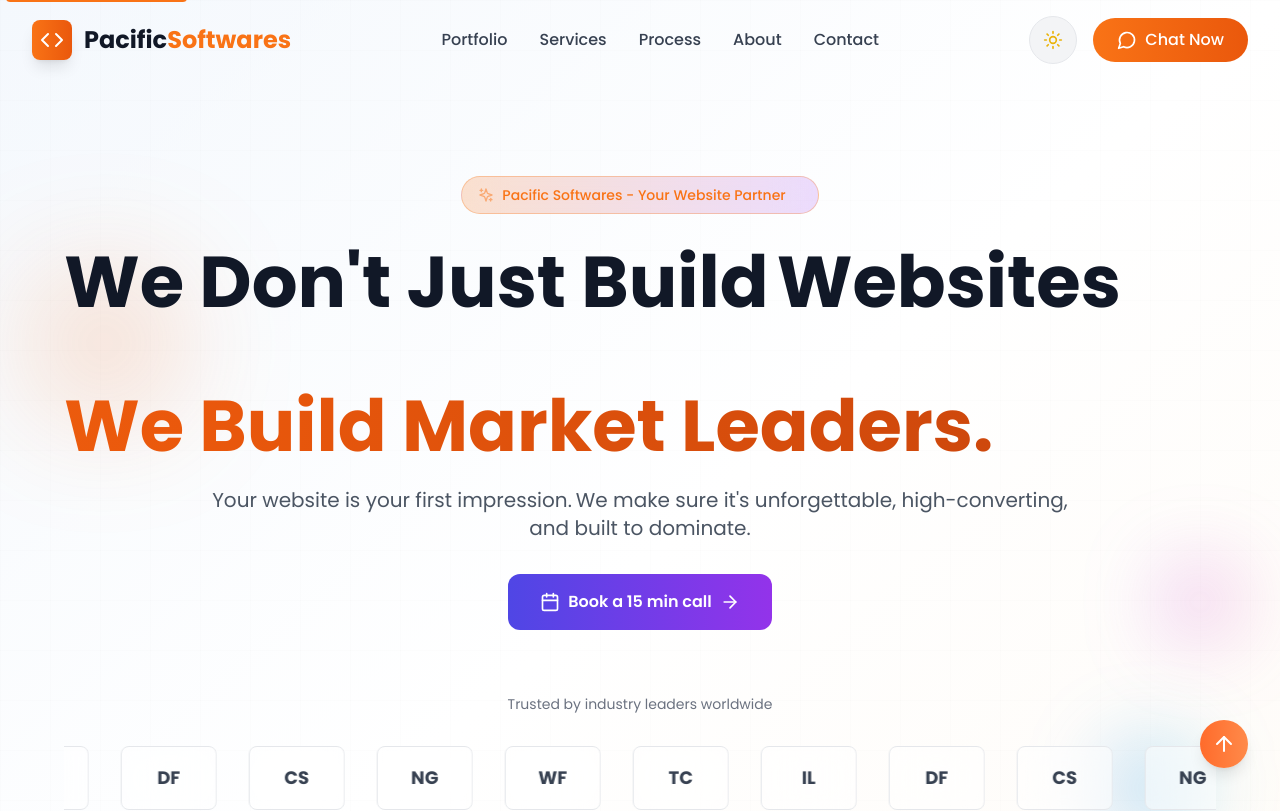
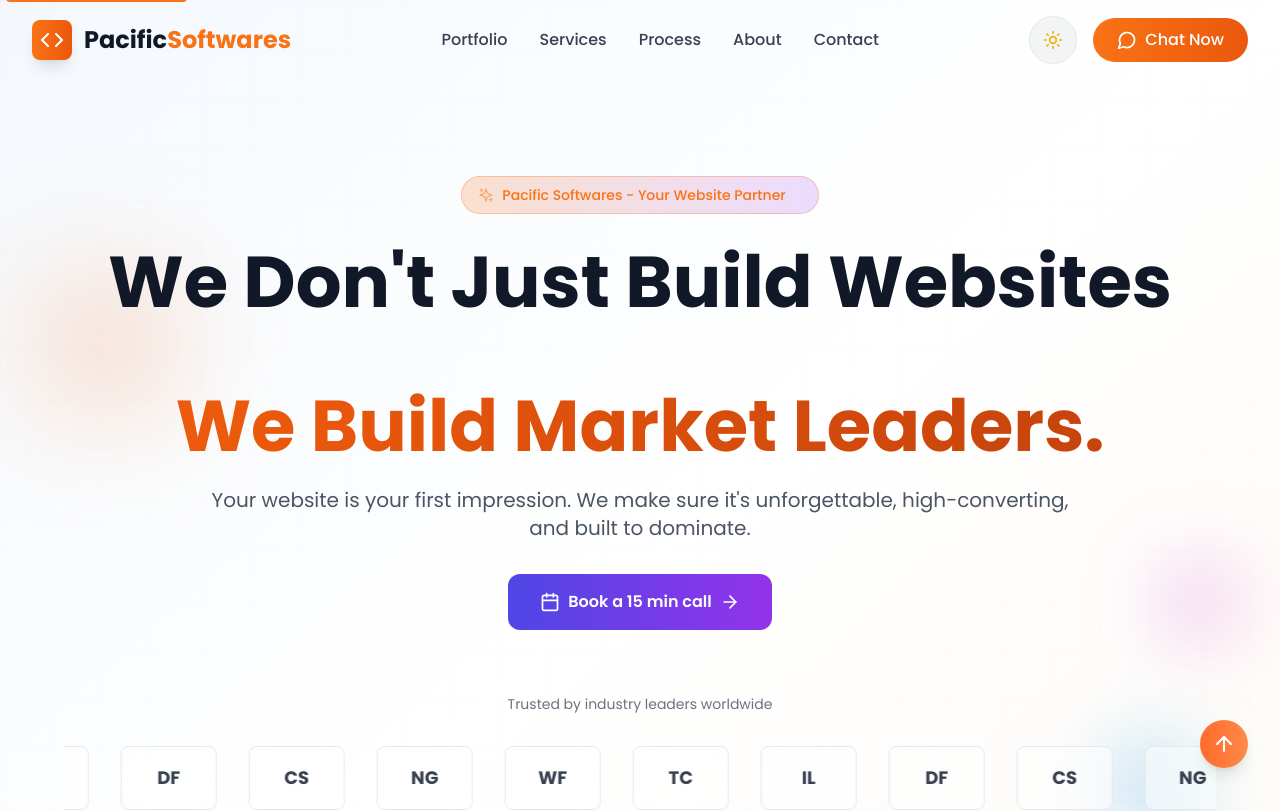
Before and after one commit to Khushalpandit/pacificsoft, a React (Vite) app: page / in a window 1280 px wide. Shown: the top 811 px of the page. Built offline with nearby package versions, Linux system fonts and the light colour scheme.

Commit message:
Restore Hero section with center alignment on desktop

```diff
--- a/src/components/Hero.tsx
+++ b/src/components/Hero.tsx
@@ -94,25 +94,22 @@
             animate={{ opacity: 1, y: 0 }}
             transition={{ duration: 0.8, delay: 0.2 }}
           >
-            <span className="block text-center sm:text-left">
-              <span className="block sm:inline">We Don't Just Build</span>
-              <span className="block sm:inline sm:ml-2">Websites</span>
-            </span>
+            <span className="block">We Don't Just Build Websites</span>
             <br />
-            <span className="block text-center sm:text-left text-transparent bg-clip-text bg-gradient-to-r from-orange-500 via-orange-600 to-orange-700 animate-gradient-x">
+            <span className="text-transparent bg-clip-text bg-gradient-to-r from-orange-500 via-orange-600 to-orange-700 animate-gradient-x">
               We Build Market Leaders.
             </span>
           </motion.h1>
 
           {/* Subheadline */}
           <motion.p
-            className="text-base sm:text-lg md:text-xl text-gray-600 dark:text-gray-300 max-w-4xl mx-auto leading-relaxed mb-8 px-4 sm:px-0 text-center sm:text-center"
+            className="text-base sm:text-lg md:text-xl text-gray-600 dark:text-gray-300 max-w-4xl mx-auto leading-relaxed mb-8 px-4 sm:px-0"
             initial={{ opacity: 0, y: 20 }}
             animate={{ opacity: 1, y: 0 }}
             transition={{ duration: 0.6, delay: 0.4 }}
           >
-            <span className="block sm:inline">Your website is your first impression.</span>
-            <span className="block sm:inline sm:ml-1">We make sure it's unforgettable, high-converting, and built to dominate.</span>
+            Your website is your first impression. We make sure it's unforgettable,
+            high-converting, and built to dominate.
           </motion.p>
 
           {/* CTA Button */}
```
